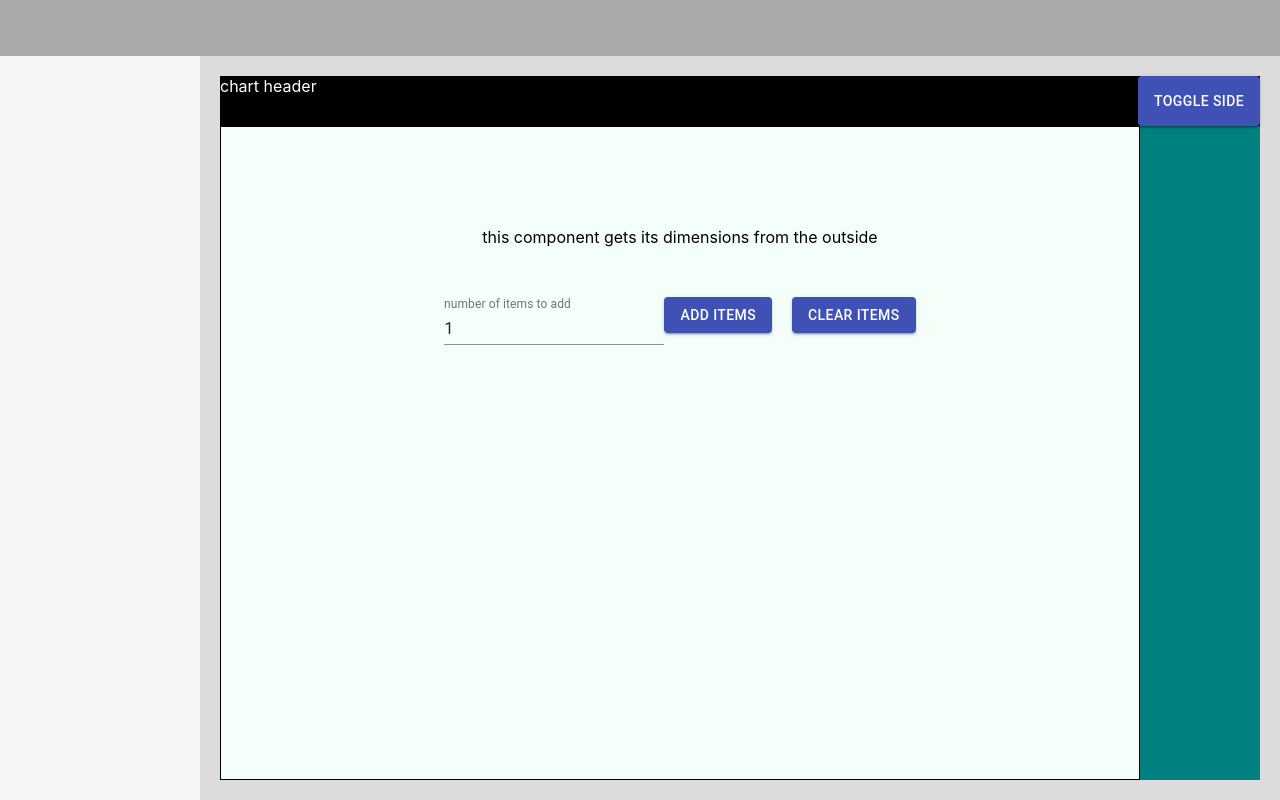
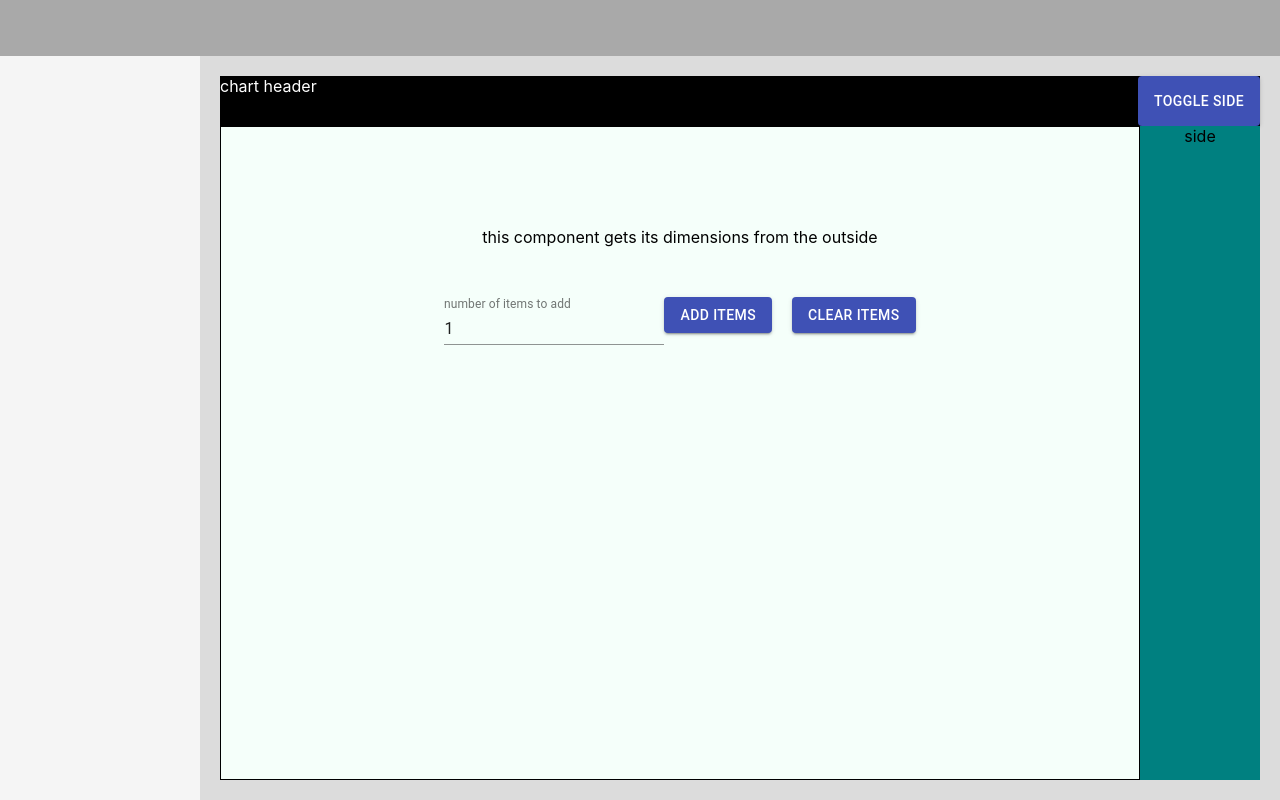
Before and after one commit to danikenan/layout-wd-06072020, a React (Create React App) app: page / in a window 1280 px wide. Built offline with nearby package versions, Linux system fonts and the light colour scheme.

Commit message:
chart side bar now moves and does not shrink

```diff
--- a/src/Components/Content.js
+++ b/src/Components/Content.js
@@ -7,7 +7,7 @@ import { Button } from "@material-ui/core";
 
 const margin = 20;
 const initialSideWidth = 120;
-const transition = "width 0.2s ease-in-out";
+const transition = "0.2s ease-in-out";
 
 const useStyles = makeStyles((theme) => ({
   contentRoot: {
@@ -21,7 +21,9 @@ const useStyles = makeStyles((theme) => ({
   },
   mainChartInnerWrapper: {
     display: "flex",
-    justifyContent: "space-between"
+    justifyContent: "space-between",
+    overflow: "hidden",
+    position: "relative"
   },
   chartHeader: {
     height: 50,
@@ -37,16 +39,27 @@ const useStyles = makeStyles((theme) => ({
     border: 1,
     borderStyle: "solid",
     boxSizing: "border-box",
-    transition
+    transition,
+    width: (props) => props.mainChartWidth,
+    height: (props) => props.outsideHeight - margin * 2 - 50,
+    zIndex: 10
   },
   chartSide: {
+    transition,
     backgroundColor: "teal",
-    transition
+    width: initialSideWidth,
+    position: "absolute",
+    right: 0,
+    top: 0,
+    bottom: 0,
+    transform: (props) => `translate(${props.sideWidth === 0 ? "120px" : 0})`
+  },
+  chartSideHidden: {
+    backgroundColor: "blue"
   }
 }));
 
-const Content = ({ dimensions, onAddChart, width, outsideHeight }) => {
-  const classes = useStyles({ dimensions });
+const Content = ({ onAddChart, width, outsideHeight }) => {
   const [sideWidth, setSideWidth] = useState(initialSideWidth);
   const [mainChartWidth, setMainChartWidth] = useState(width - sideWidth);
 
@@ -59,6 +72,8 @@ const Content = ({ dimensions, onAddChart, width, outsideHeight }) => {
   useEffect(() => {
     setMainChartWidth(width - sideWidth);
   }, [width, sideWidth]);
+
+  const classes = useStyles({ sideWidth, mainChartWidth, outsideHeight });
 
   return (
     <div className={classes.contentRoot}>
@@ -78,20 +93,14 @@ const Content = ({ dimensions, onAddChart, width, outsideHeight }) => {
           </Button>
         </div>
         <div className={classes.mainChartInnerWrapper}>
-          <div
-            className={classes.mainChart}
-            style={{
-              width: mainChartWidth,
-              height: outsideHeight - margin * 2 - 50
-            }}
-          >
+          <div className={classes.mainChart}>
             <InnerControls
               onChangeArray={(newArray) => {
                 setArrayToAdd(newArray);
               }}
             />
           </div>
-          <div className={classes.chartSide} style={{ width: sideWidth }} />
+          <div className={classes.chartSide}>side</div>
         </div>
       </div>
       {arrayToAdd.map(() => (
```
